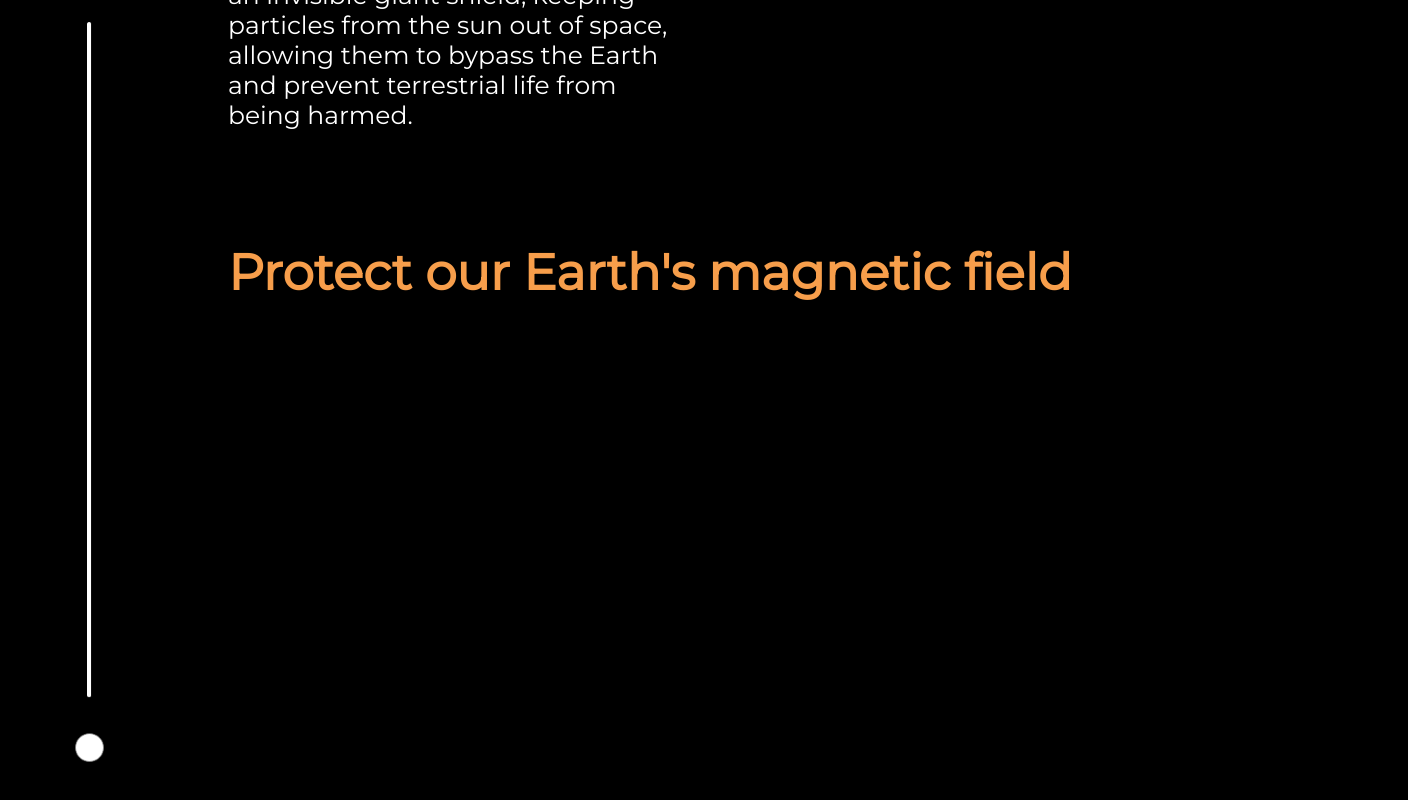
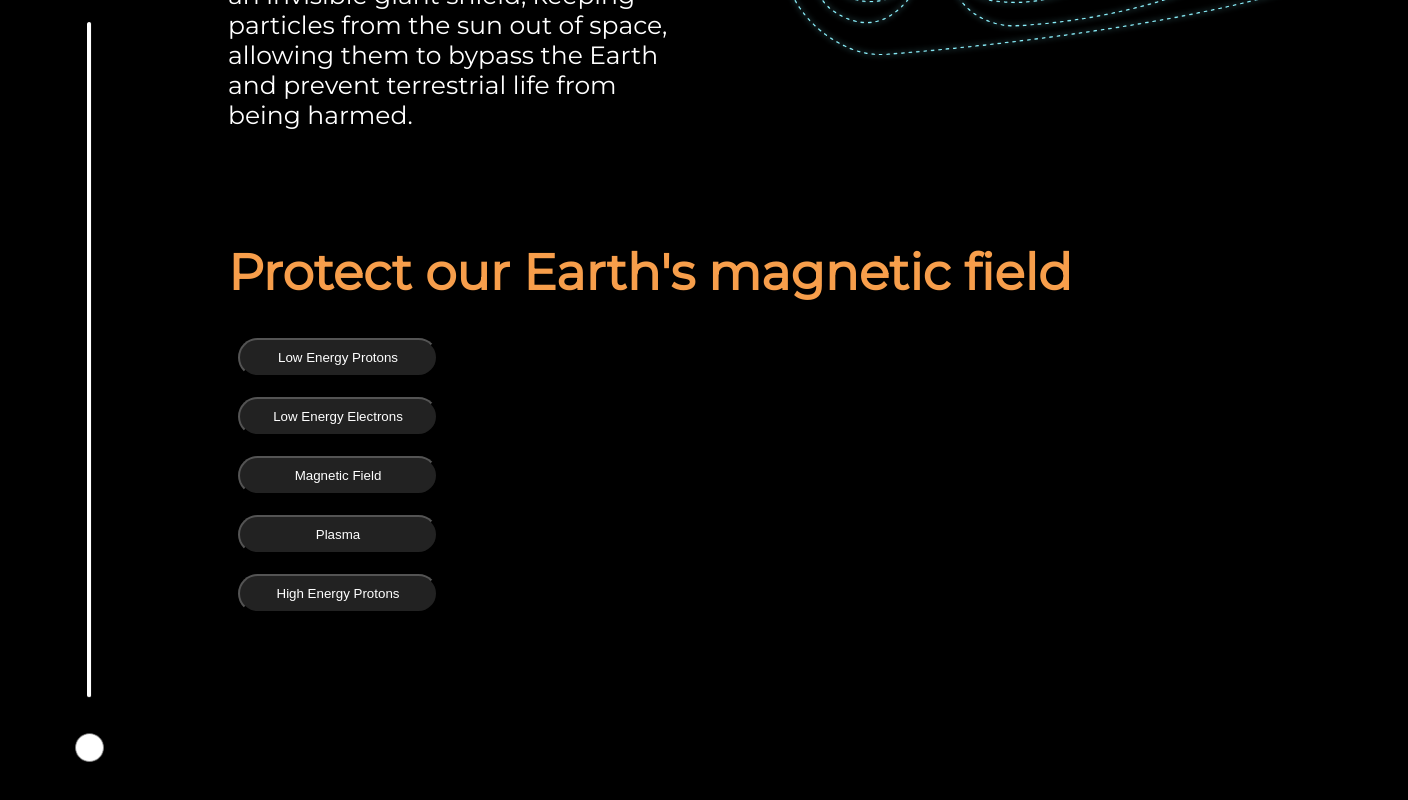
Before and after one commit to xiang221/NASA_Hackathon, a Next.js app: page /solar in a window 1280 px wide. Shown: the part 1938-2738 px from the top of the page, 1408 px wide, since content can reach past the window. Built offline with nearby package versions, Linux system fonts and the light colour scheme; no server answers.

Commit message:
feat:chart_component

```diff
--- /dev/null
+++ b/src/components/Chart.jsx
@@ -0,0 +1,49 @@
+import React, { useState, useEffect } from 'react';
+import styles from './component.module.css';
+
+const Chart = () => {
+  const [chart, setChart] = useState('low_energy_protons');
+  const [data, saveData] = useState();
+
+  async function getData(chart) {
+    try {
+      fetch(`https://hero-parker-server.herokuapp.com/${chart}.json`)
+        .then((res) => {
+          return res.json();
+        })
+        .then((data) => {
+          saveData(data);
+        });
+    } catch (error) {
+      console.log(error);
+    }
+  }
+
+  useEffect(() => {
+    getData(chart);
+  }, [chart]);
+
+  console.log(data);
+
+  return (
+    <div className={styles.chartContainer}>
+      <button type="button" className={styles.chartBtn} onClick={() => setChart('low_energy_protons')}>
+        Low Energy Protons
+      </button>
+      <button type="button" className={styles.chartBtn} onClick={() => setChart('low_energy_electrons')}>
+        Low Energy Electrons
+      </button>
+      <button type="button" className={styles.chartBtn} onClick={() => setChart('magnetic_field')}>
+        Magnetic Field
+      </button>
+      <button type="button" className={styles.chartBtn} onClick={() => setChart('plasma')}>
+        Plasma
+      </button>
+      <button type="button" className={styles.chartBtn} onClick={() => setChart('high_energy_protons')}>
+        High Energy Protons
+      </button>
+    </div>
+  );
+};
+
+export default Chart;
--- a/src/components/component.module.css
+++ b/src/components/component.module.css
@@ -34,3 +34,19 @@
     top:230px;
     left:-43%;
 }
+
+.chartContainer{
+    display: flex;
+    flex-direction: column;
+
+}
+
+.chartBtn{
+    border-radius: 20px;
+    padding: 10px;
+    cursor: pointer;
+    margin:10px;
+    width:200px;
+    background-color: rgba(112,112,112,0.3);
+    color:white;
+}
--- a/src/pages/solar.jsx
+++ b/src/pages/solar.jsx
@@ -3,6 +3,7 @@ import Image from 'next/image';
 import Header from '../components/Header';
 import styles from '../styles/Page.module.css';
 import Bar from '../components/Bar';
+import Chart from '../components/Chart';
 
 const Solar = () => {
   return (
@@ -35,8 +36,8 @@ const Solar = () => {
           </div>
         </div>
         <div className={styles.contentContainer} style={{ height: '500px' }}>
-          <div className={styles.picContainerRight} style={{ width: '30%', height: '50%' }}>
-            <Image alt="" src="/assets/earth_line.png" layout="fill" objectFit="cover" />
+          <div className={styles.picContainerRight} style={{ width: '50%', height: '80%', overflow: 'hidden' }}>
+            <Image alt="" src="/assets/earth_line.png" layout="fill" objectFit="contain" />
           </div>
           <div className={styles.paragraphContainerLeft}>
             <p className={styles.title}>Protect our Earth&apos;s magnetic field</p>
@@ -51,37 +52,11 @@ const Solar = () => {
             <p className={styles.title} style={{ width: '1000px' }}>
               Protect our Earth&apos;s magnetic field
             </p>
+            <Chart />
           </div>
         </div>
       </div>
     </div>
-    // <div className={styles.main}>
-    //     <Header/>
-    //     <div className={styles.contentContainer}>
-    //       <div className={styles.picContainerLeft}>
-    //       <Image src="/assets/sun.png" alt="pic" width={400} height={400}/>
-    //       <Image src="/assets/solar_pic.png" alt="pic" width={1000} height={450}/>
-    //       </div>
-    //     </div>
-    //     <div className={styles.contentContainer}>
-    //       <div className={styles.paragraphContainerRight}>
-    //       <p className={styles.title}>Solar wind</p>
-    //       <p>The solar wind refers specifically to the ultra-fast flow of plasma emanating from the upper atmosphere of the Sun. At the high temperature of the sun's corona, atoms such as hydrogen and helium are ionized into positively charged protons, helium nuclei, and negatively charged free electrons. The motion of these charged particles and their high speed shoot towards the outer periphery of the sun, forming the solar wind.</p>
-    //       </div>
-    //       <div className={styles.picContainerLeft}>
-    //       <Image src="/assets/solar_pic_2.png" alt="pic" width={500} height={280}/>
-    //       </div>
-    //     </div>
-    //     <div className={styles.contentContainer}>
-    //       <div className={styles.paragraphContainerLeft}>
-    //       <p className={styles.title}>Protect our Earth's magnetic field</p>
-    //       <p>The Earth's magnetic field acts like an invisible giant shield, keeping particles from the sun out of space, allowing them to bypass the Earth and prevent terrestrial life from being harmed.</p>
-    //       </div>
-    //       <div className={styles.picContainerRight}>
-    //       <Image src="/assets/earth_line.png" alt="pic" width={700} height={300}/>
-    //       </div>
-    //     </div>
-    // </div>
   );
 };
 
--- a/src/styles/Page.module.css
+++ b/src/styles/Page.module.css
@@ -30,6 +30,13 @@
     left:60%;
     top:20px;
 }
+
+.earthLinePic{
+    position: absolute;
+    width: '20%';
+    overflow: hidden;
+}
+
 
 .picContainerLeft{
     position: absolute;
```
Also changed, not shown: src/pages/weather.jsx (+0 -11 lines), src/components/chart/Chart1.jsx (added).
